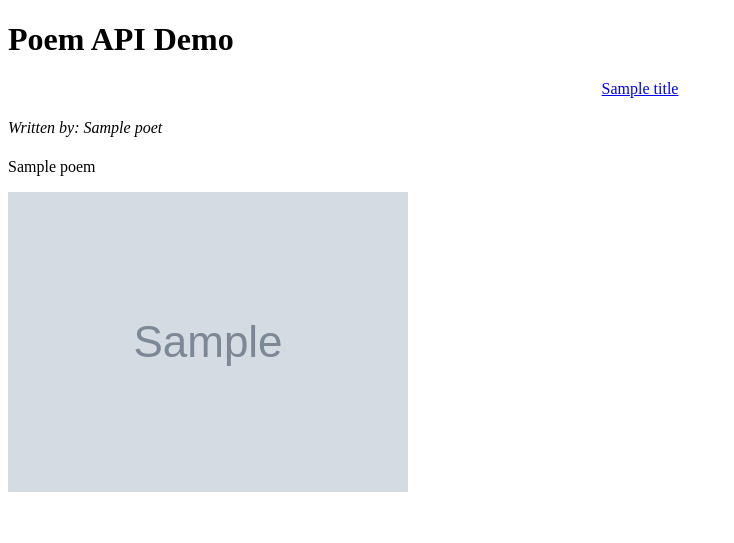
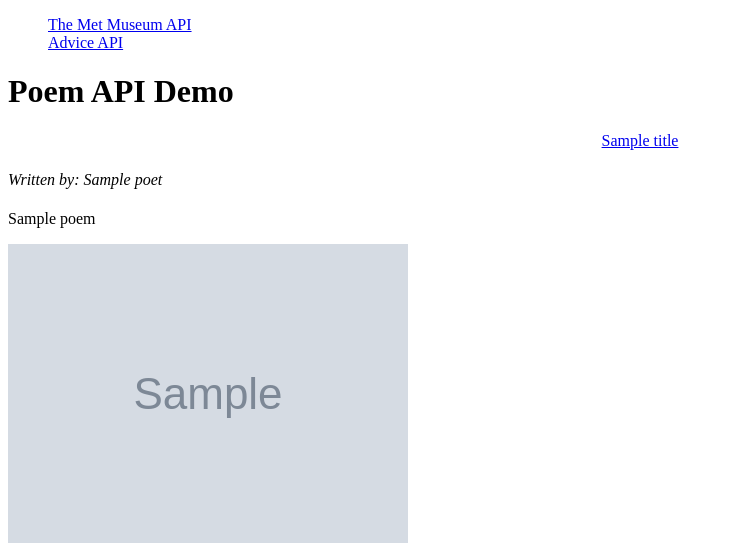
Before and after one commit to cliu5/liuC, a Flask app: template 26_rrreeesssttt/templates/poem.html in a window 1280 px wide. Shown: the top 543 px of the page, without its empty margins (0-734 px from the left). Run offline with Flask 2, Linux system fonts and the light colour scheme; the template is opened without the code that fills it: most values are stand-ins (such as "Sample title", 1, 10 or a date in 2020); grey boxes marked "Sample" are stand-in pictures.

Commit message:
added stuff

```diff
--- a/26_rrreeesssttt/templates/advice.html
+++ b/26_rrreeesssttt/templates/advice.html
@@ -5,6 +5,12 @@
     <title>API Demos</title>
   </head>
   <body>
+      <ul "style=list-style:none;">
+      <li style="list-style-type: none;">
+ <a href="/poem"> Poem API </li></a>
+      <li style="list-style-type: none;">
+	<a href="/"> The Met Museum API </li></a>
+    </ul>
     <h1>AdviceSlip API Demo </h1>
     <h1>Advice: </h1>
 
--- a/26_rrreeesssttt/templates/poem.html
+++ b/26_rrreeesssttt/templates/poem.html
@@ -5,6 +5,12 @@
     <title>API Demos</title>
   </head>
   <body>
+      <ul "style=list-style:none;">
+      <li style="list-style-type: none;">
+ <a href="/"> The Met Museum API </li></a>
+      <li style="list-style-type: none;">
+	<a href="/advice"> Advice API </li></a>
+    </ul>
     <h1>Poem API Demo </h1>
     <center>
    <a style="font-weight: normal;" href="{{_urlPoem}}" <h2>{{_title}} </h2> </a>
```
Also changed, not shown: 26_rrreeesssttt/templates/index.html (+7 -0 lines).
